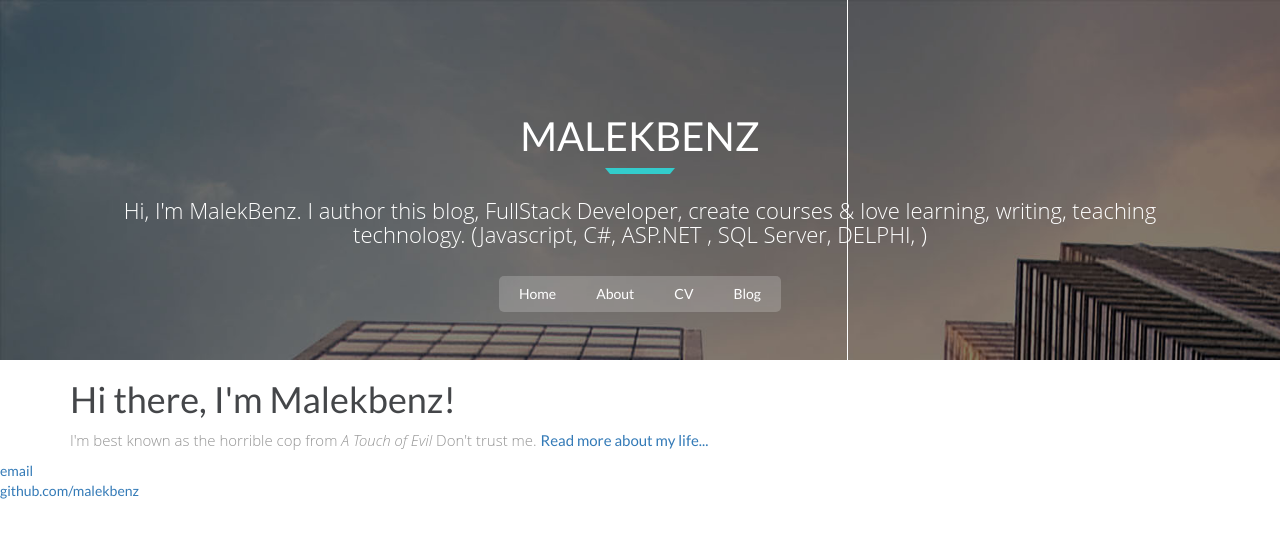
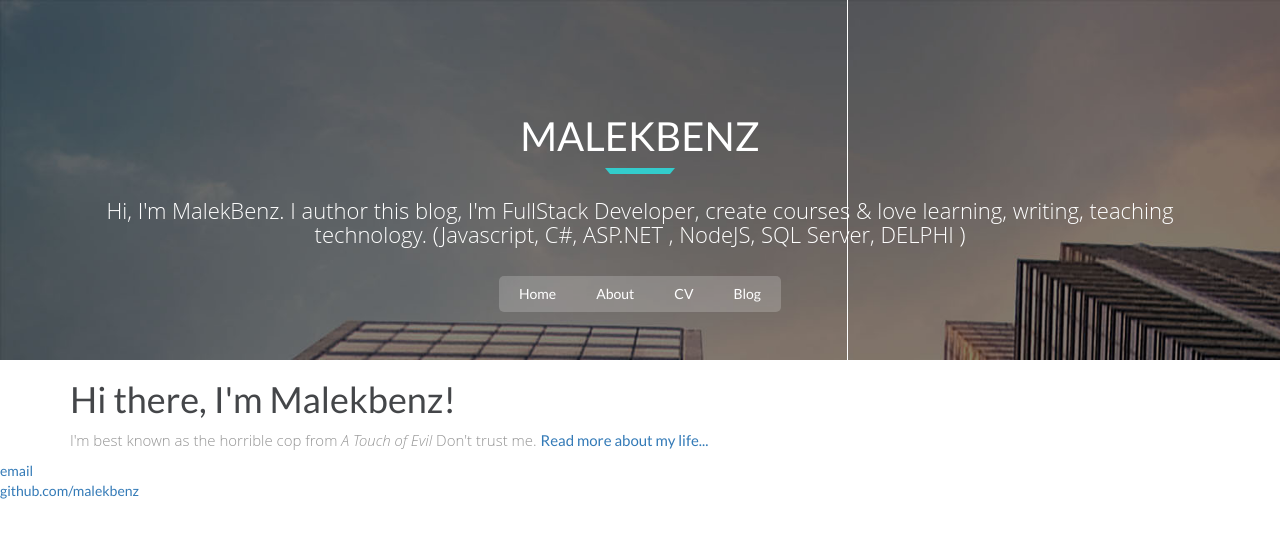
Before and after one commit to malekbenz/malekbenz, a Jekyll site: the page built from index.html, in a window 1280 px wide. Shown: the top 538 px of the page. Built offline with Jekyll 4.4.1, drawn with Linux system fonts in a browser that asks for light colours; nearby versions of some CDN libraries.

Commit message:
about med

```diff
--- a/_layouts/default.html
+++ b/_layouts/default.html
@@ -50,7 +50,7 @@
 					<h1>Malekbenz</h1>
 					<span></span>
 
-					<h6>Hi, I'm MalekBenz. I author this blog, FullStack Developer, create courses & love learning, writing, teaching  technology. (Javascript, C#, ASP.NET , SQL Server, DELPHI, )</h6>
+					<h6>Hi, I'm MalekBenz. I author this blog, I'm FullStack Developer, create courses & love learning, writing, teaching  technology. (Javascript, C#, ASP.NET , NodeJS, SQL Server, DELPHI )</h6>
 
 					<ul class="inner-link">
 						<li><a href="/">Home</a></li>
```
